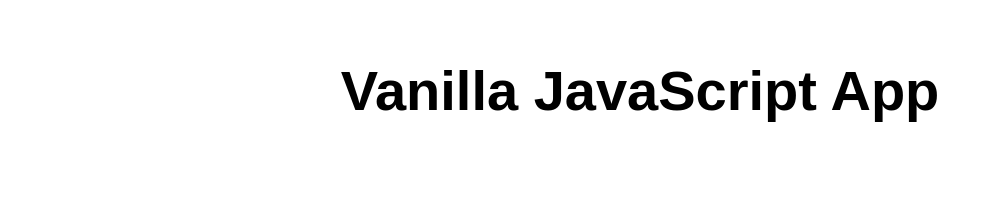
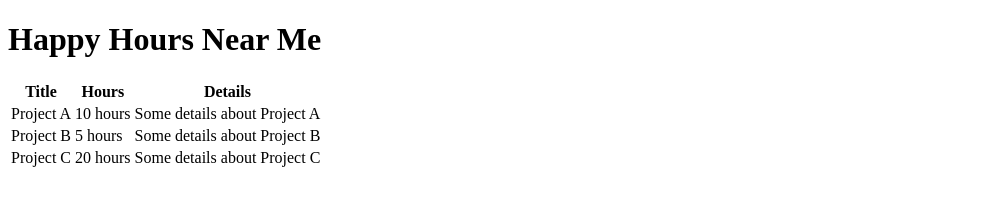
Before and after one commit to rockyh77/snakktesttenant, a website: page src/index.html in a window 1280 px wide. Shown: the whole page, without its empty margins (0-992 px from the left). Drawn offline with Linux system fonts and the light colour scheme.

Commit message:
Update index.html

```diff
--- a/src/index.html
+++ b/src/index.html
@@ -1,17 +1,35 @@
 <!DOCTYPE html>
-<html lang="en">
-
-<head>
-  <meta charset="UTF-8">
-  <meta name="viewport" content="width=device-width, initial-scale=1.0">
-  <link rel="stylesheet" href="styles.css">
-  <title>Vanilla JavaScript App</title>
-</head>
-
-<body>
-  <main>
-    <h1>Vanilla JavaScript App</h1>
-  </main>
-</body>
-
+<html>
+  <head>
+    <title>Snak Happy Hour</title>
+  </head>
+  <body>
+    <h1>Happy Hours Near Me</h1>
+    <table>
+      <thead>
+        <tr>
+          <th>Title</th>
+          <th>Hours</th>
+          <th>Details</th>
+        </tr>
+      </thead>
+      <tbody>
+        <tr>
+          <td>Project A</td>
+          <td>10 hours</td>
+          <td>Some details about Project A</td>
+        </tr>
+        <tr>
+          <td>Project B</td>
+          <td>5 hours</td>
+          <td>Some details about Project B</td>
+        </tr>
+        <tr>
+          <td>Project C</td>
+          <td>20 hours</td>
+          <td>Some details about Project C</td>
+        </tr>
+      </tbody>
+    </table>
+  </body>
 </html>
```
